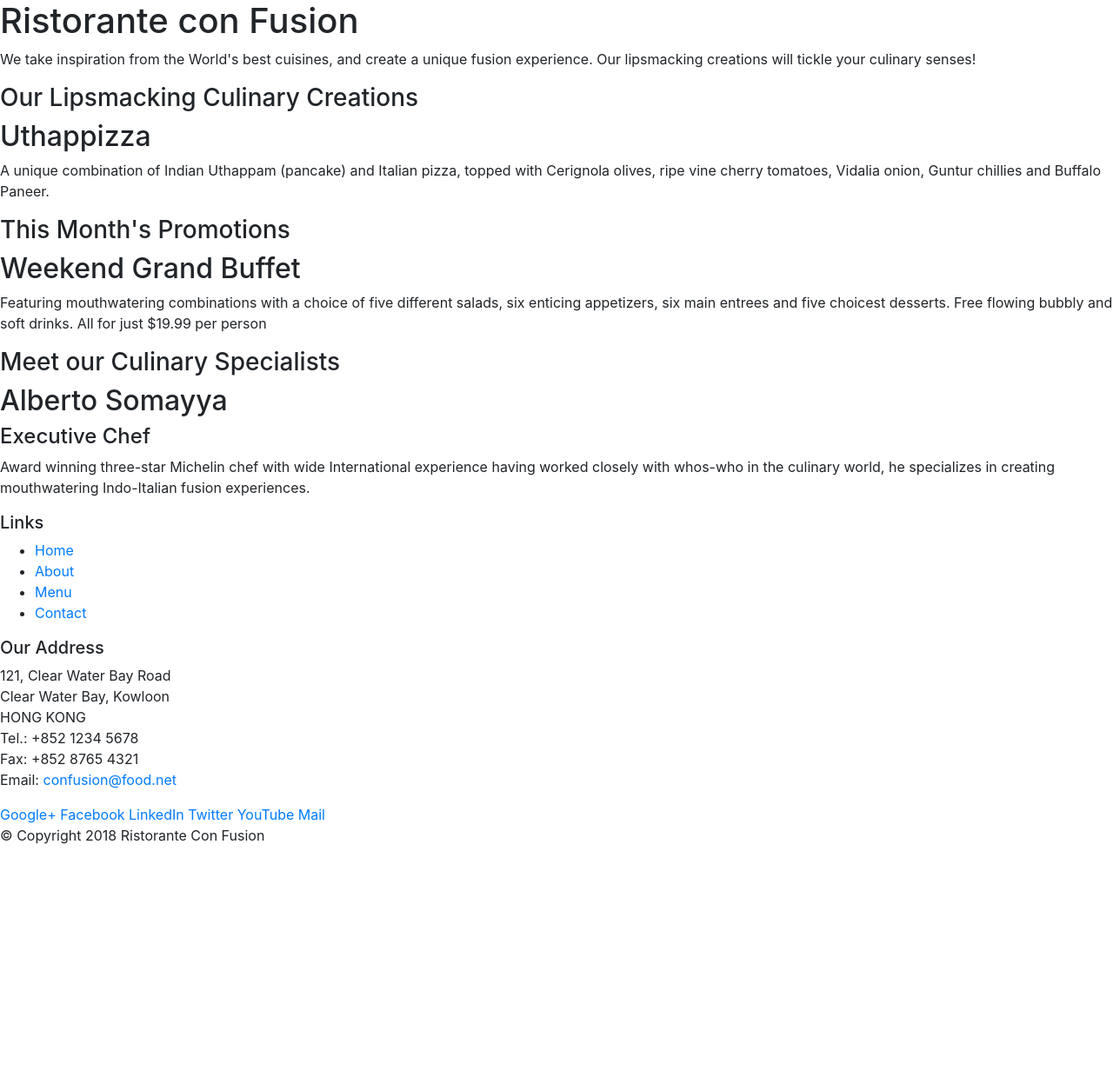
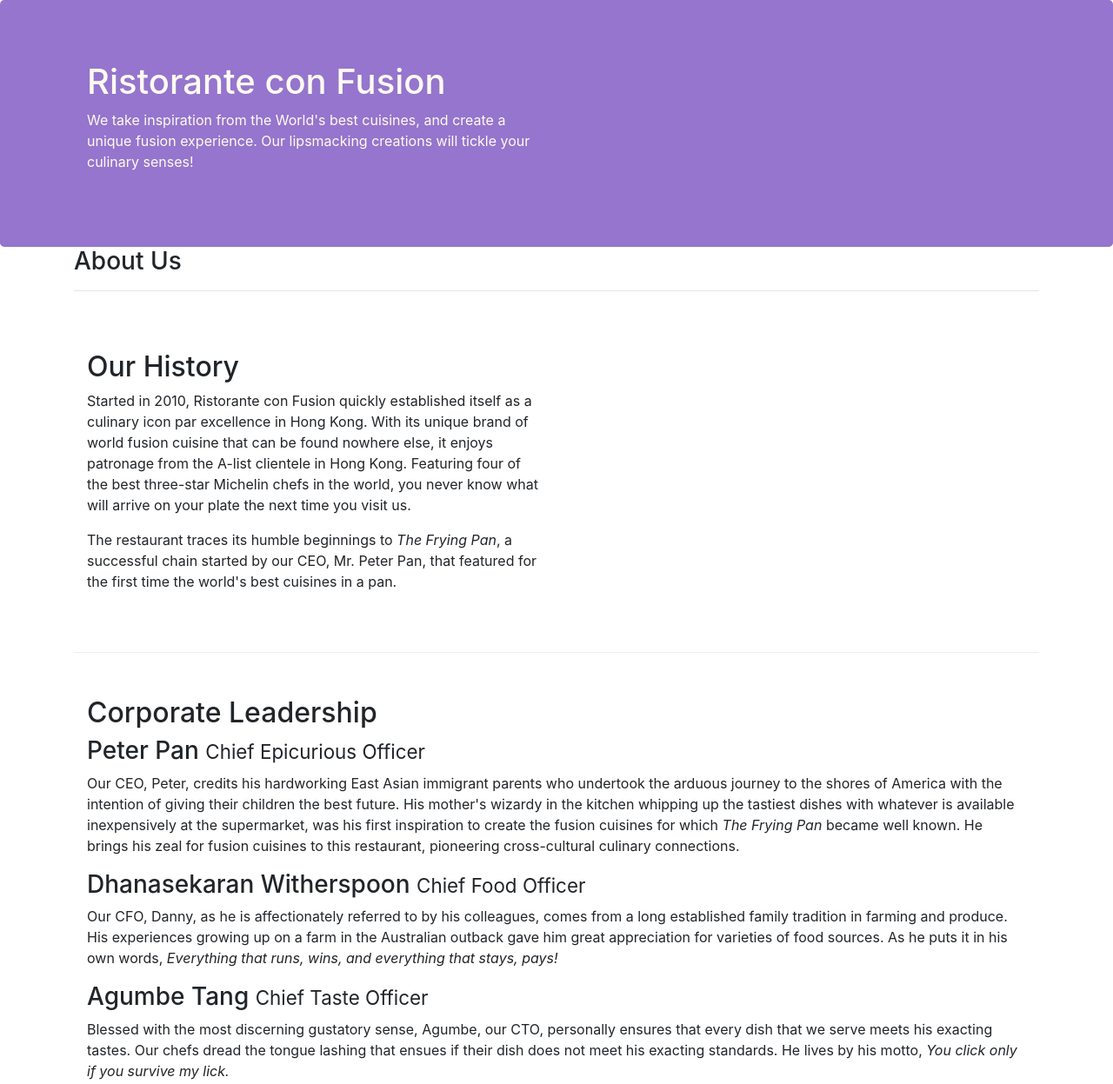
Before and after one commit to Cambekk/bootstrap-4, a website: page index.html in a window 1280 px wide. Shown: the top 1247 px of the page at 87% size. Before the commit the page ends 989 px from the top, so only its background shows below. Drawn offline with nearby package versions, Linux system fonts and the light colour scheme.

Commit message:
first homework bootstrap 4

```diff
--- a/index.html
+++ b/index.html
@@ -1,80 +1,66 @@
 <!DOCTYPE html>
 <html lang="en">
-
 <head>
   <meta charset="utf-8">
   <meta name="viewport" content="width=device-width, initial-scale=1, shrink-to-fit=no">
   <meta http-equiv="x-ua-compatible" content="ie=edge">
-
-    <!-- Bootstrap CSS -->
+  <title>Ristorante Con Fusion: About Us</title>
   <link rel="stylesheet" href="node_modules/bootstrap/dist/css/bootstrap.min.css">
-
-
-    <title>Ristorante Con Fusion</title>
+  <link rel="stylesheet" href="style.css">
 </head>
-
 <body>
-
-    <header>
-        <div>
-            <div>
-                <div>
+    <header class="jumbotron">
+        <div class="container">
+            <div class="row row-header">
+                <div class="col-12 col-sm-6">
                     <h1>Ristorante con Fusion</h1>
                     <p>We take inspiration from the World's best cuisines, and create a unique fusion experience. Our lipsmacking creations will tickle your culinary senses!</p>
                 </div>
-                <div>
+                <div class="col-12 col-sm">
                 </div>
             </div>
         </div>
     </header>
-
-    <div>
-        <div>
-            <div>
-                <h3>Our Lipsmacking Culinary Creations</h3>
-            </div>
-            <div>
-                <h2>Uthappizza</h2>
-                <p>A unique combination of Indian Uthappam (pancake) and Italian pizza, topped with Cerignola olives, ripe vine cherry tomatoes, Vidalia onion, Guntur chillies and Buffalo Paneer.</p>
+    <div class="container">
+        <div class="row">
+            <div class="col-12">
+               <h3>About Us</h3><hr>
              </div>
         </div>
-
-
-        <div>
-            <div>
-                <h3>This Month's Promotions</h3>
-            </div>
-            <div>
-                <h2>Weekend Grand Buffet</h2>
-                <p>Featuring mouthwatering combinations with a choice of five different salads, six enticing appetizers, six main entrees and five choicest desserts. Free flowing bubbly and soft drinks. All for just $19.99 per person </p>
+        <div class="row row-content align-items-center">
+            <div class="col-12 col-sm-6">
+                <h2>Our History</h2>
+                <p>Started in 2010, Ristorante con Fusion quickly established itself as a culinary icon par excellence in Hong Kong. With its unique brand of world fusion cuisine that can be found nowhere else, it enjoys patronage from the A-list clientele in Hong Kong.  Featuring four of the best three-star Michelin chefs in the world, you never know what will arrive on your plate the next time you visit us.</p>
+                <p>The restaurant traces its humble beginnings to <em>The Frying Pan</em>, a successful chain started by our CEO, Mr. Peter Pan, that featured for the first time the world's best cuisines in a pan.</p>
             </div>
         </div>
-
-        <div>
-            <div>
-                <h3>Meet our Culinary Specialists</h3>
-            </div>
-            <div>
-                <h2>Alberto Somayya</h2>
-                <h4>Executive Chef</h4>
-                <p>Award winning three-star Michelin chef with wide International experience having worked closely with whos-who in the culinary world, he specializes in creating mouthwatering Indo-Italian fusion experiences. </p>
+        <div class="row row-content align-items-center">
+            <div class="col-12">
+                <h2>Corporate Leadership</h2>
+                <h3>Peter Pan <small>Chief Epicurious Officer</small></h3>
+                <p class="d-none d-sm-block">Our CEO, Peter, credits his hardworking East Asian immigrant parents who undertook the arduous journey to the shores of America with the intention of giving their children the best future. His mother's wizardy in the kitchen whipping up the tastiest dishes with whatever is available inexpensively at the supermarket, was his first inspiration to create the fusion cuisines for which <em>The Frying Pan</em> became well known. He brings his zeal for fusion cuisines to this restaurant, pioneering cross-cultural culinary connections.</p>
+                <h3>Dhanasekaran Witherspoon <small>Chief Food Officer</small></h3>
+                <p class="d-none d-sm-block">Our CFO, Danny, as he is affectionately referred to by his colleagues, comes from a long established family tradition in farming and produce. His experiences growing up on a farm in the Australian outback gave him great appreciation for varieties of food sources. As he puts it in his own words, <em>Everything that runs, wins, and everything that stays, pays!</em></p>
+                <h3>Agumbe Tang <small>Chief Taste Officer</small></h3>
+                <p class="d-none d-sm-block">Blessed with the most discerning gustatory sense, Agumbe, our CTO, personally ensures that every dish that we serve meets his exacting tastes. Our chefs dread the tongue lashing that ensues if their dish does not meet his exacting standards. He lives by his motto, <em>You click only if you survive my lick.</em></p>
+                <h3>Alberto Somayya <small>Executive Chef</small></h3>
+                <p class="d-none d-sm-block">Award winning three-star Michelin chef with wide International experience having worked closely with whos-who in the culinary world, he specializes in creating mouthwatering Indo-Italian fusion experiences. He says, <em>Put together the cuisines from the two craziest cultures, and you get a winning hit! Amma Mia!</em></p>
             </div>
        </div>
     </div>
-
-    <footer>
-        <div>
-            <div>
-                <div>
+    <footer class="footer">
+        <div class="container">
+            <div class="row">
+                <div class="col-4 offset-1 col-sm-2">
                     <h5>Links</h5>
-                    <ul>
+                    <ul class="list-unstyled">
                         <li><a href="#">Home</a></li>
                         <li><a href="#">About</a></li>
                         <li><a href="#">Menu</a></li>
                         <li><a href="#">Contact</a></li>
                     </ul>
                 </div>
-                <div>
+                <div class="col-7 col-sm-5">
                     <h5>Our Address</h5>
                     <address>
                       121, Clear Water Bay Road<br>
@@ -85,8 +71,8 @@
                       Email: <a href="mailto:confusion@food.net">confusion@food.net</a>
                    </address>
                 </div>
-                <div>
-                    <div>
+                <div class="col-12 col-sm-4 align-self-center">
+                    <div class="text-center">
                         <a href="http://google.com/+">Google+</a>
                         <a href="http://www.facebook.com/profile.php?id=">Facebook</a>
                         <a href="http://www.linkedin.com/in/">LinkedIn</a>
@@ -96,8 +82,8 @@
                     </div>
                 </div>
            </div>
-           <div>
-                <div>
+           <div class="row justify-content-center">
+                <div class="col-auto">
                     <p>© Copyright 2018 Ristorante Con Fusion</p>
                 </div>
            </div>
@@ -107,5 +93,4 @@
     <script src="node_modules/popper.js/dist/umd/popper.min.js"></script>
     <script src="node_modules/bootstrap/dist/js/bootstrap.min.js"></script>
 </body>
-
 </html>
--- /dev/null
+++ b/style.css
@@ -0,0 +1,27 @@
+.row-header{
+	margin: 0px auto;
+	padding: 0px auto;
+}
+.row-content{
+	margin: 0px auto;
+	padding: 50px 0px 50px 0px;
+	border-bottom: 1px ridge;
+	min-height: 400px;
+}
+.footer{
+	background-color: #D1C4E9;
+	margin: 0px auto;
+	padding: 20px 0px 20px 0px;
+}
+.jumbotron{
+	padding: 70px 30px 70px 30px;
+	margin: 0px auto;
+	background: #9575CD;
+	color: floralwhite;
+}
+.address{
+	font-size: 80%;
+	margin: 0px;
+	color: #0f0f0f;
+
+}
```
Lines whose indentation alone changed are shown as unchanged.
